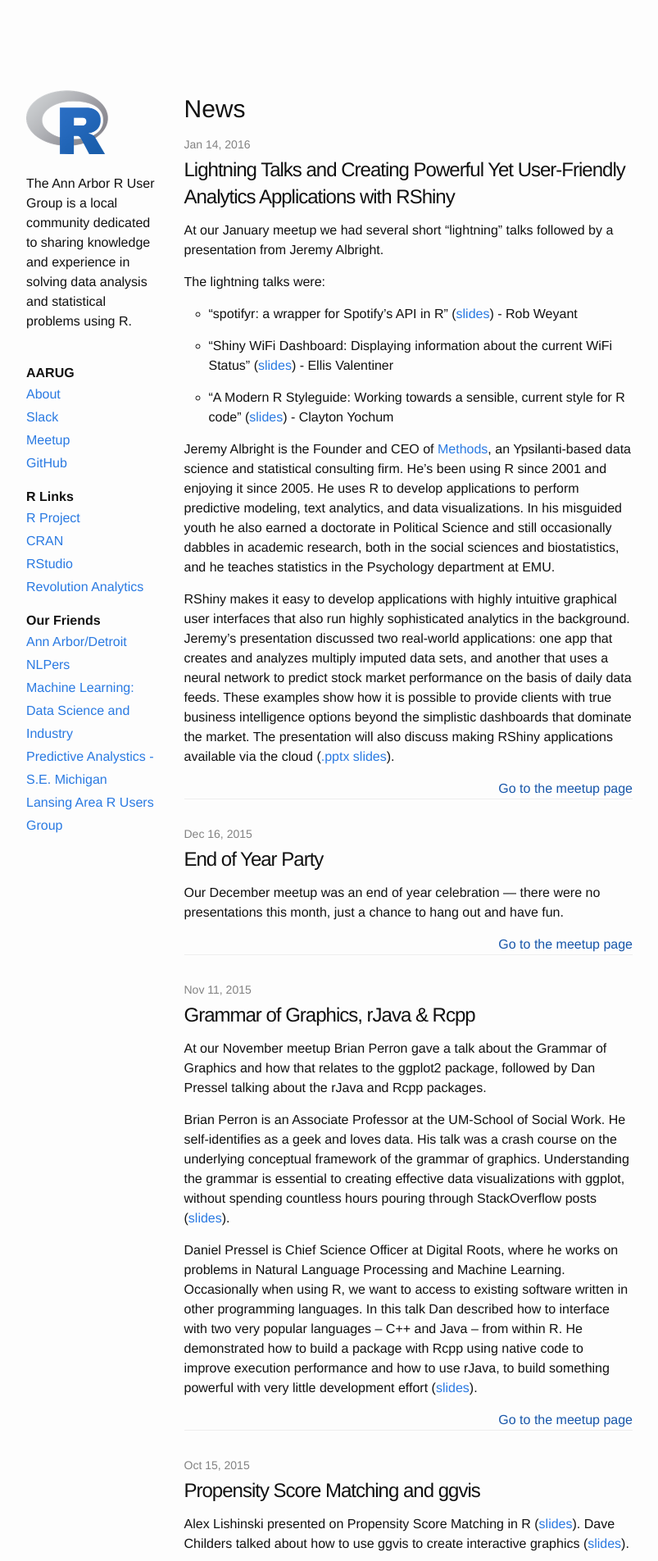
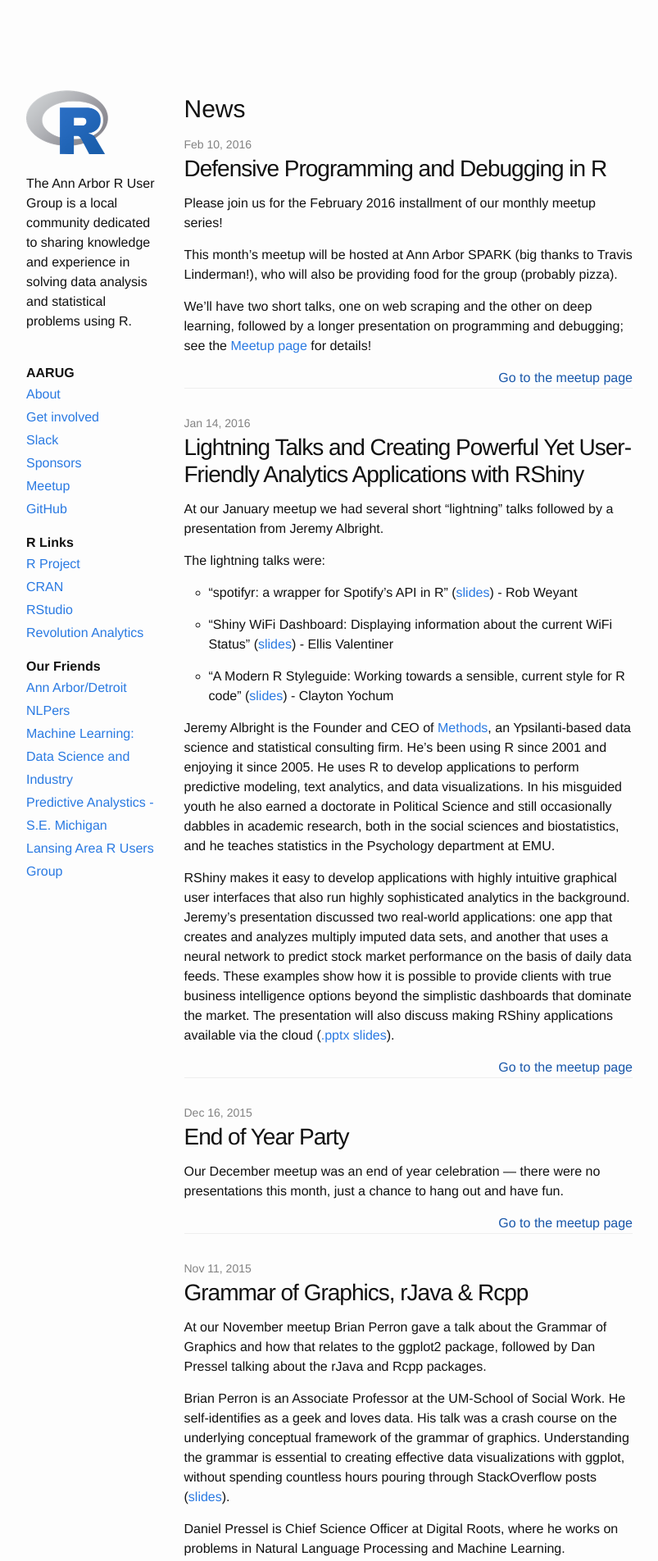
Before and after one commit to AnnArborRUserGroup/AnnArborRUserGroup.github.io, a Jekyll site: the page built from index.html, in a window 1280 px wide. Shown: the top 1904 px of the page at 82% size, without its empty margins (238-1041 px from the left). Built offline with Jekyll 4.4.1, drawn with Linux system fonts in a browser that asks for light colours; a file with an impossible date is left out.

Commit message:
sponsors page and getting involved

```diff
--- a/_posts/2016-02-10-meetup.markdown
+++ b/_posts/2016-02-10-meetup.markdown
@@ -1,7 +1,7 @@
 ---
 layout: meetup
 title:  "Defensive Programming and Debugging in R"
-date:
+date: 2016-02-10
 type: meetup
 ---
 
--- a/_sass/_layout.scss
+++ b/_sass/_layout.scss
@@ -278,7 +278,17 @@
 }
 
 .post-title {
-    font-size: 24px;
+    font-size: 40px;
+    letter-spacing: -1px;
+    line-height: 1;
+
+    @include media-query($on-laptop) {
+        font-size: 36px;
+    }
+}
+
+.post-title-news {
+    font-size: 28px;
     letter-spacing: -1px;
     line-height: 1;
 
--- /dev/null
+++ b/get-involved.md
@@ -0,0 +1,57 @@
+---
+layout: page
+title: Get involved
+permalink: /get-involved/
+---
+
+The Ann Arbor R User Group is a local community group
+
+## Attend the Meetups
+
+We hold a regular meetup about once a month. Meetups are free and everyone is welcome to attend.
+
+The typical format is group announcements, followed by a couple of short presentations (lightning talks), and then a longer main presentation.
+
+Be sure to RSVP on our [Meetup page](http://meetup.com/Ann-Arbor-R-User-Group/).
+
+### Give a lightning talk or presentation
+
+If you want to step up your involvement, consider giving a lightning talk or presentation.
+
+#### Lightning talks
+
+Lightning talks are quick (5 minutes) talks. Since they are short we usually have several (2-4) lightning talks by different members.
+
+Lightning talks are a good place to introduce yourself to the group and show other people how you use R.
+
+If you're learning a new package, working on a side project, or creating a cool Shiny app, lightning talks are a great way to show your progress to the group.
+
+Some recent lightning talks:
+
+* "Scraping Web Content Using rvest" ([slides](https://cdn.rawgit.com/AnnArborRUserGroup/Presentations/master/2016-02/)) – Jeff Shane
+
+* "Deep Learning with H20" ([slides](https://cdn.rawgit.com/AnnArborRUserGroup/Presentations/master/2016-02/)) – Brandon Stange
+
+* "spotifyr: a wrapper for Spotify's API in R" ([slides](https://cdn.rawgit.com/AnnArborRUserGroup/Presentations/master/2016-01/rob-lightning-talk/lightning-spotifyr-project.html)) – Rob Weyant
+
+* "Shiny WiFi Dashboard: Displaying information about the current WiFi Status" ([slides](https://cdn.rawgit.com/AnnArborRUserGroup/Presentations/master/2016-01/ellis-lightning-talk/lightning-airport-project.html)) – Ellis Valentiner
+
+* "A Modern R Styleguide: Working towards a sensible, current style for R code" ([slides](https://cdn.rawgit.com/AnnArborRUserGroup/Presentations/master/2016-01/clayton-lightning-talk/lightning-styleguide-project.html)) – Clayton Yochum
+
+#### Presentations
+
+Presentations are longer talks (30-45 min). Since they are longer we usually only have one presentation, but sometimes members want to give presentations around a similar topic and it's nice to have them back to back.
+
+If you're an expert with a package (or you wrote a package), ..., or want to just show how to tackle a problem in R, presentations are a great way to ...
+
+If you're intested in giving a lightning talk or presentation be sure to checkout the [Presentations README](https://github.com/AnnArborRUserGroup/Presentations).
+
+## Join us on Slack
+
+We use [Slack](www.slack.com), a powerful group communication tool, to continue the conversation between Meetups.
+
+You can learn more and sign-up for our Slack group by visiting the [Slack page](slack.md).
+
+##
+
+Make changes to this site.
--- a/index.html
+++ b/index.html
@@ -16,15 +16,20 @@
         {% endif %}
 
         <h2>
-          <span class="post-title" href="{{ post.meetup }}">{{ post.title }}</span>
+          <span class="post-title-news" href="{{ post.meetup }}">{{ post.title }}</span>
         </h2>
 
         <span class="post-description">{{ post.content}}</span>
 
         {% if post.type == 'meetup' %}
-          <div align="right">
+          <div align="right" class=>
             <a class="meetup-link" href="{{ post.meetup }}">Go to the meetup page</a>
           </div>
+
+<!--           <div class="container">
+            <a type="button" class="btn btn-primary btn-lg" href="{{ post.meetup }}" align="right" role="button">Go to the Meetup page</a>
+          </div> -->
+
         {% else %}
         {% endif %}
 
--- /dev/null
+++ b/sponsors.md
@@ -0,0 +1,37 @@
+---
+layout: page
+title: Sponsors
+permalink: /sponsors/
+---
+
+### Revolution Analytics (Microsoft)
+
+<img height="50px" src="/images/sponsors/revolutionanalytics.png">
+
+Revolution Analytics is a commercial provider of R (Revolution R Open and Revolution R Enterprise).
+
+Revolution Analytics has been the major source of funding for the Ann Arbor R User Group and have covered the costs of using Meetup.com.
+
+### SPARK Ann Arbor
+
+<img height="50px" src="/images/sponsors/spark.png">
+
+
+
+SPARK Ann Arbor hosted our Februrary 2016 Meetup and provided food and drink.
+
+### Methods
+
+<img height="50px" src="/images/sponsors/methods.png">
+
+[Methods](http://www.methodsconsultants.com) is an Ypsilanti-based data science and statistical consulting firm.
+
+Methods sponsored our January 2016 Meetup, providing food and drink.
+
+### Barracuda Networks
+
+<img height="50px" src="/images/sponsors/barracuda.jpeg">
+
+Barracuda Networks is an
+
+Barracuda Networks has provided meeting space for many of our meetups in 2015.
```
Also changed, not shown: images/sponsors/barracuda.jpeg (added), images/sponsors/methods.png (added), images/sponsors/revolutionanalytics.png (added), images/sponsors/spark.png (added).
